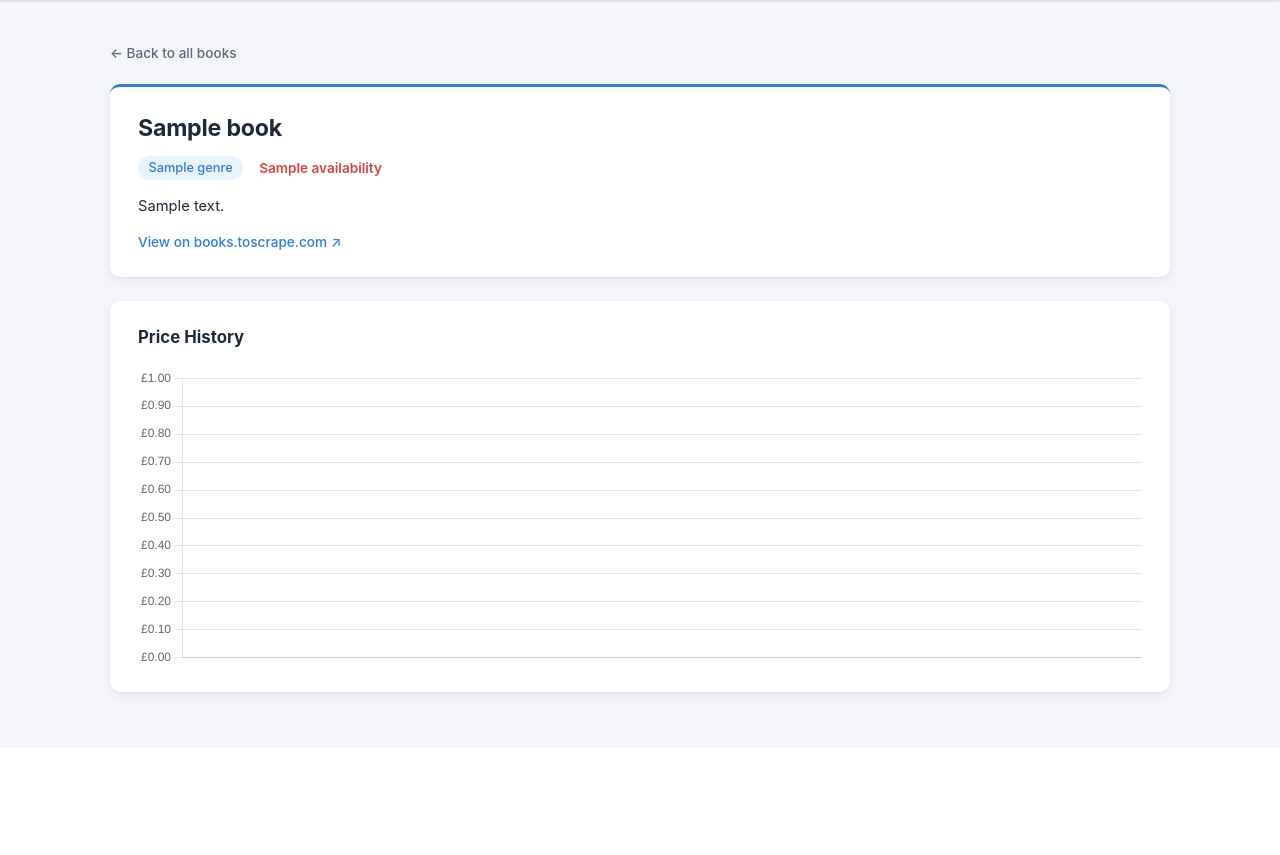
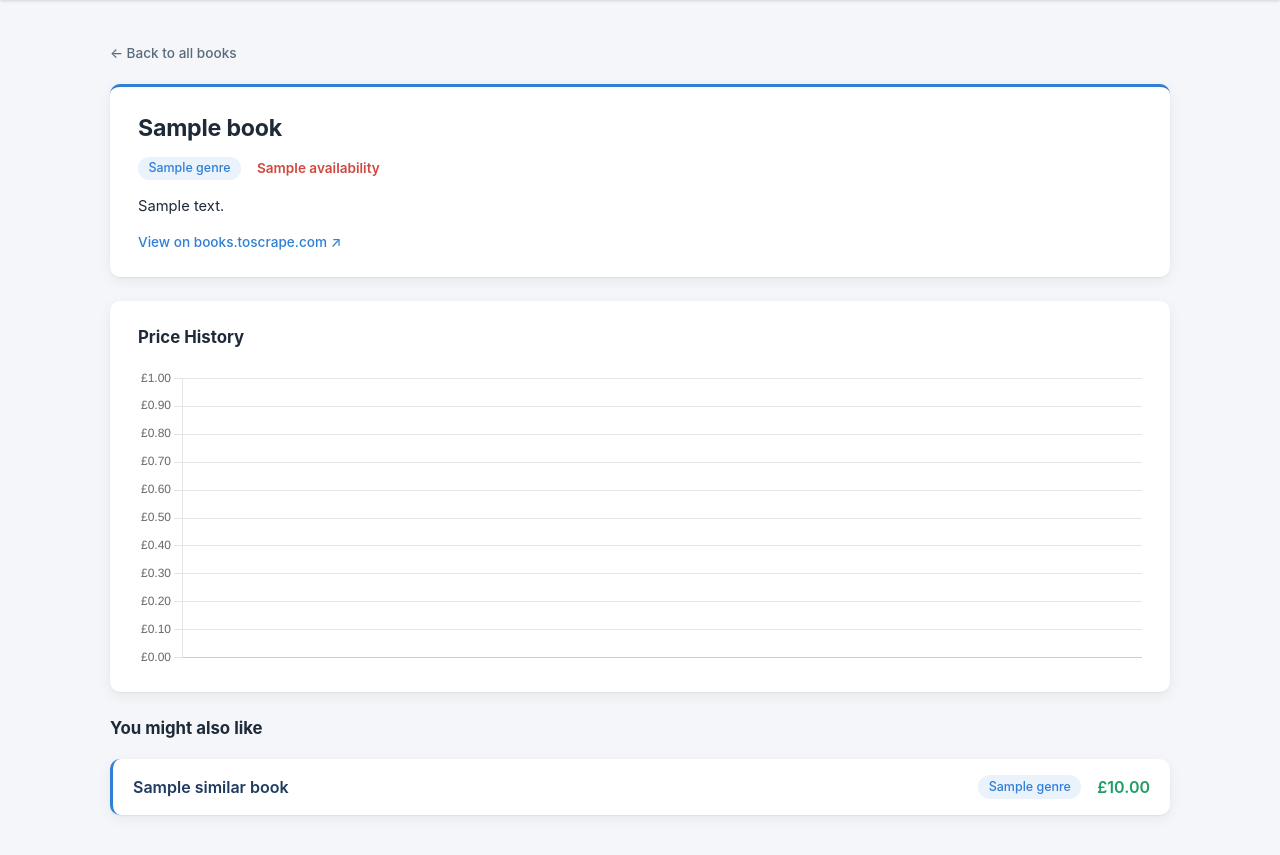
Before and after one commit to nS-101/webscraperML, a Flask app: template templates/book.html in a window 1280 px wide. Shown: the part 52-907 px from the top of the page. Before the commit the page ends 755 px from the top, so only its background shows below. Run offline with Flask 3, Linux system fonts and the light colour scheme; the template is opened without the code that fills it: most values are stand-ins (such as "Sample title", 1, 10 or a date in 2020).

Commit message:
added necessary frontend work to support the #you may like feature#

```diff
--- a/templates/book.html
+++ b/templates/book.html
@@ -54,6 +54,36 @@
     }
     .chart-card h2 { font-size: 1.05rem; font-weight: 700; margin-bottom: 1.1rem; }
     .chart-wrap { position: relative; height: 300px; }
+    .similar-section { margin-top: 1.5rem; }
+    .similar-section h2 { font-size: 1.05rem; font-weight: 700; margin-bottom: 1.1rem; }
+    .result-card {
+        background: var(--surface);
+        border-radius: var(--radius);
+        padding: 1rem 1.25rem;
+        margin-bottom: 0.75rem;
+        box-shadow: var(--shadow);
+        display: flex;
+        align-items: center;
+        gap: 1rem;
+        border-left: 3px solid var(--accent);
+    }
+    .result-card a {
+        color: var(--brand);
+        text-decoration: none;
+        font-weight: 600;
+        flex: 1;
+    }
+    .result-card a:hover { color: var(--accent); text-decoration: underline; }
+    .badge {
+        display: inline-block;
+        background: var(--accent-soft);
+        color: var(--accent);
+        border-radius: 999px;
+        padding: 0.15rem 0.65rem;
+        font-size: 0.78rem;
+        font-weight: 500;
+    }
+    .price { color: var(--good); font-weight: 600; }
 </style>
 {% endblock %}
 
@@ -80,6 +110,19 @@
         <canvas id="priceChart"></canvas>
     </div>
 </div>
+
+{% if similarBooks %}
+<div class="similar-section">
+    <h2>You might also like</h2>
+    {% for similarBook in similarBooks %}
+    <div class="result-card">
+        <a href="/book/{{ similarBook.id }}">{{ similarBook.title }}</a>
+        <span class="badge">{{ similarBook.genre }}</span>
+        <span class="price">£{{ "%.2f"|format(similarBook.price) }}</span>
+    </div>
+    {% endfor %}
+</div>
+{% endif %}
 
 <script>
     const labels = {{ labels|safe }};
```
